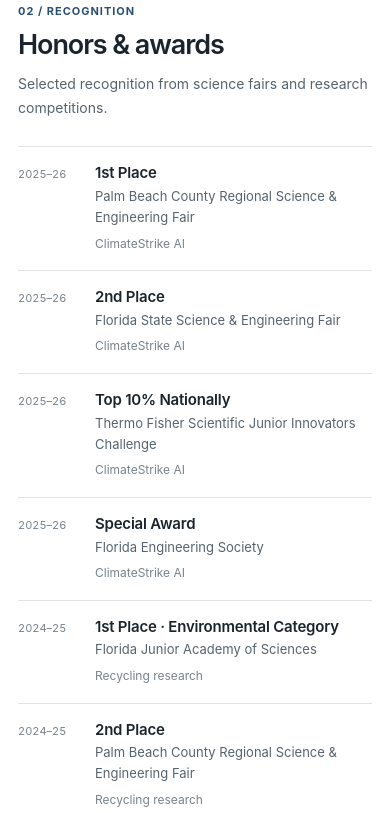
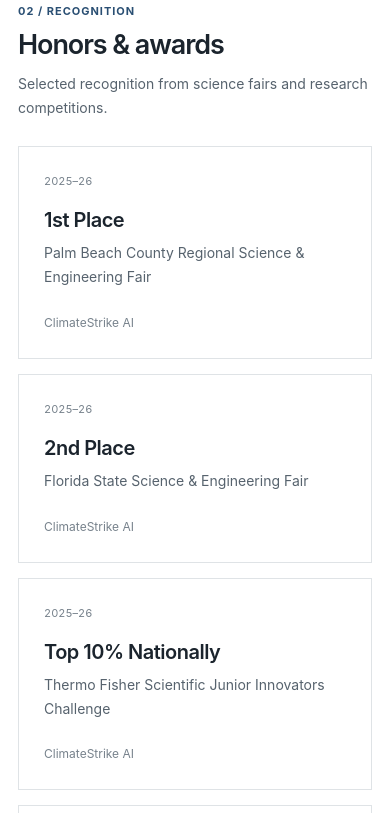
Before and after one commit to sharktide/rihaanmeher.com, a plain HTML site: page index.html in a window 390 px wide. Shown: the part 3208-4021 px from the top of the page. Drawn offline with Linux system fonts and the light colour scheme.

Commit message:
Display honors and awards as responsive card grid

```diff
--- a/styles.css
+++ b/styles.css
@@ -67,12 +67,12 @@ h1, h2, h3, h4 { line-height: 1.23; }
 .entry-links a, .software-entry a, .project-links a { color: var(--accent); text-decoration: none; font-size: 13px; font-weight: 600; }
 .entry-links a:hover, .software-entry a:hover, .project-links a:hover { text-decoration: underline; text-underline-offset: 3px; }
 
-.honors-list { border-top: 1px solid var(--border); }
-.honor { display: grid; grid-template-columns: 100px minmax(0,1fr) 165px; gap: 24px; padding: 19px 0; border-bottom: 1px solid var(--border); align-items: baseline; }
-.honor-year { color: var(--soft); font-size: 12px; font-variant-numeric: tabular-nums; }
-.honor h3 { font-weight: 620; letter-spacing: -.014em; font-size: 15px; margin: 0 0 3px; }
-.honor p { color: var(--muted); margin: 0; font-size: 13px; }
-.honor-tag { color: var(--soft); font-size: 12px; text-align: right; }
+.honors-list { display: grid; grid-template-columns: repeat(2, minmax(0, 1fr)); gap: 24px; }
+.honor { display: flex; flex-direction: column; align-items: flex-start; min-width: 0; gap: 0; padding: 27px 29px 29px; border: 1px solid var(--border); }
+.honor-year { color: var(--soft); font-size: 12px; font-variant-numeric: tabular-nums; margin-bottom: 21px; }
+.honor h3 { font-weight: 630; letter-spacing: -.025em; font-size: 20px; line-height: 1.3; margin: 0 0 8px; }
+.honor p { color: var(--muted); margin: 0; font-size: 14px; line-height: 1.7; }
+.honor-tag { color: var(--soft); font-size: 12px; text-align: left; margin-top: auto; padding-top: 24px; }
 
 .projects-grid { display: grid; grid-template-columns: repeat(2, minmax(0, 1fr)); gap: 24px; }
 .projects-grid .project-card { min-width: 0; min-height: 0; }
@@ -123,7 +123,6 @@ h1, h2, h3, h4 { line-height: 1.23; }
   .header-inner { gap: 22px; }
   .introduction { grid-template-columns: minmax(0,1fr) 236px; gap: 40px; }
   .research-entry, .experience-entry { grid-template-columns: 170px minmax(0,1fr); gap: 30px; }
-  .honor { grid-template-columns: 80px minmax(0,1fr) 140px; gap: 16px; }
 }
 @media (max-width: 780px) {
   .page { width: min(calc(100% - 42px),var(--page)); }
@@ -141,8 +140,6 @@ h1, h2, h3, h4 { line-height: 1.23; }
   .entry-meta { flex-direction: row; align-items: center; flex-wrap: wrap; gap: 8px 15px; }
   .entry-index { margin: 0; }
   .experience-meta { margin: 0; }
-  .honor { grid-template-columns: 75px minmax(0,1fr); }
-  .honor-tag { grid-column: 2; text-align: left; margin-top: -6px; }
   .about-grid { gap: 38px; }
 }
 @media (max-width: 550px) {
@@ -160,8 +157,9 @@ h1, h2, h3, h4 { line-height: 1.23; }
   .research-entry { padding: 27px 0 34px; }
   .entry-body h3 { font-size: 22px; }
   .entry-details { grid-template-columns: 1fr; gap: 18px; }
-  .honor { grid-template-columns: 66px minmax(0,1fr); padding: 17px 0; gap: 11px; }
-  .honor-year { font-size: 11px; }
+  .honors-list { grid-template-columns: 1fr; gap: 15px; }
+  .honor { padding: 25px; }
+  .honor-year { font-size: 11px; margin-bottom: 17px; }
   .projects-grid { grid-template-columns: 1fr; gap: 15px; }
   .software-entry { min-height: 0; padding: 25px; }
   .software-entry h3 { margin: 18px 0 12px; }
```
